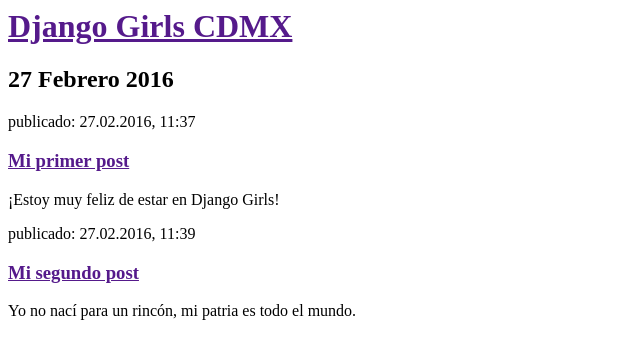
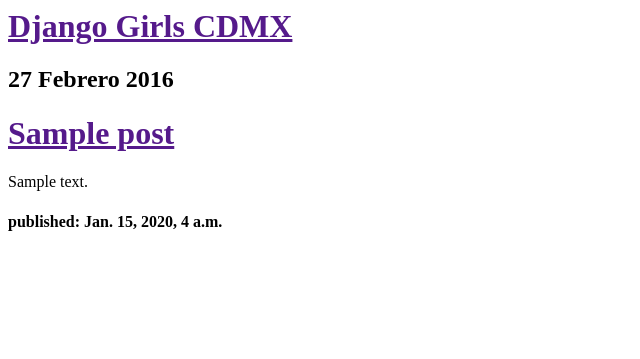
Before and after one commit to paumo/my-first-blog, a Django app: template blog/templates/blog/post_list.html in a window 1280 px wide. Shown: the top 359 px of the page, without its empty margins (0-640 px from the left). Run offline with Django 3.2, Linux system fonts and the light colour scheme; the template is opened without the code that fills it: values that come from a table or form of the project are taken from there, others are empty; tables that the repository leaves empty hold one stand-in row (values such as "Sample post").

Commit message:
Modifiqué las plantillas para desplegar posts desde la base de datos.

```diff
--- a/blog/models.py
+++ b/blog/models.py
@@ -15,5 +15,5 @@ class Post(models.Model):
 		self.published_date = timezone.now()
 		self.save()
 
-		def __str__(self):
-			return self.title
+	def __str__(self):
+		return self.title
--- a/blog/templates/blog/post_list.html
+++ b/blog/templates/blog/post_list.html
@@ -8,17 +8,15 @@
 		<div>
 			<h1><a href = "">Django Girls CDMX</a></h1>
 			<h2>27 Febrero 2016</h2>
-		<div>
-			<p>publicado: 27.02.2016, 11:37</p>
-			<h3><a href="">Mi primer post</a></h3>
-			<p>¡Estoy muy feliz de estar en Django Girls!</p>
-		</div>
 
-		<div>
-			<p>publicado: 27.02.2016, 11:39</p>
-			<h3><a href="">Mi segundo post</a></h3>
-			<p>Yo no nací para un rincón, mi patria es todo el mundo.</p>
-		</div>
+		{% for post in posts %}
+			<div>
+				<h1><a href="">{{ post.title }}</a></h1>
+				<p>{{ post.text|linebreaks }}</p>
+				<h4>published: {{ post.published_date }}</h4>
+			</div>
+
+		{% endfor %}
 
 	</body>
 </html>
--- a/blog/views.py
+++ b/blog/views.py
@@ -1,5 +1,8 @@
 from django.shortcuts import render
+from django.utils import timezone
+from .models import Post
 
 # Create your views here.
 def post_list(request):
-	return render(request, 'blog/post_list.html', {})
+	posts = Post.objects.filter(published_date__lte=timezone.now()).order_by('published_date')
+	return render(request, 'blog/post_list.html', {'posts': posts})
```
